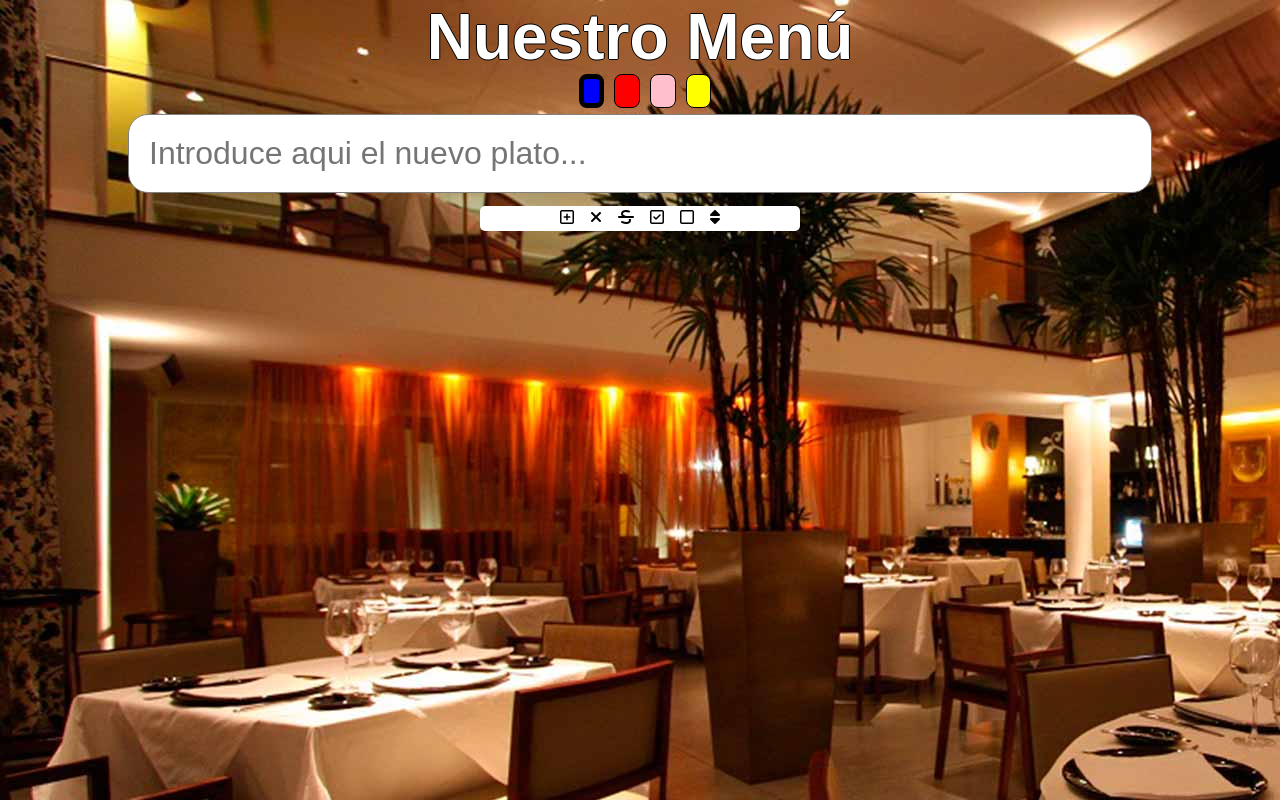
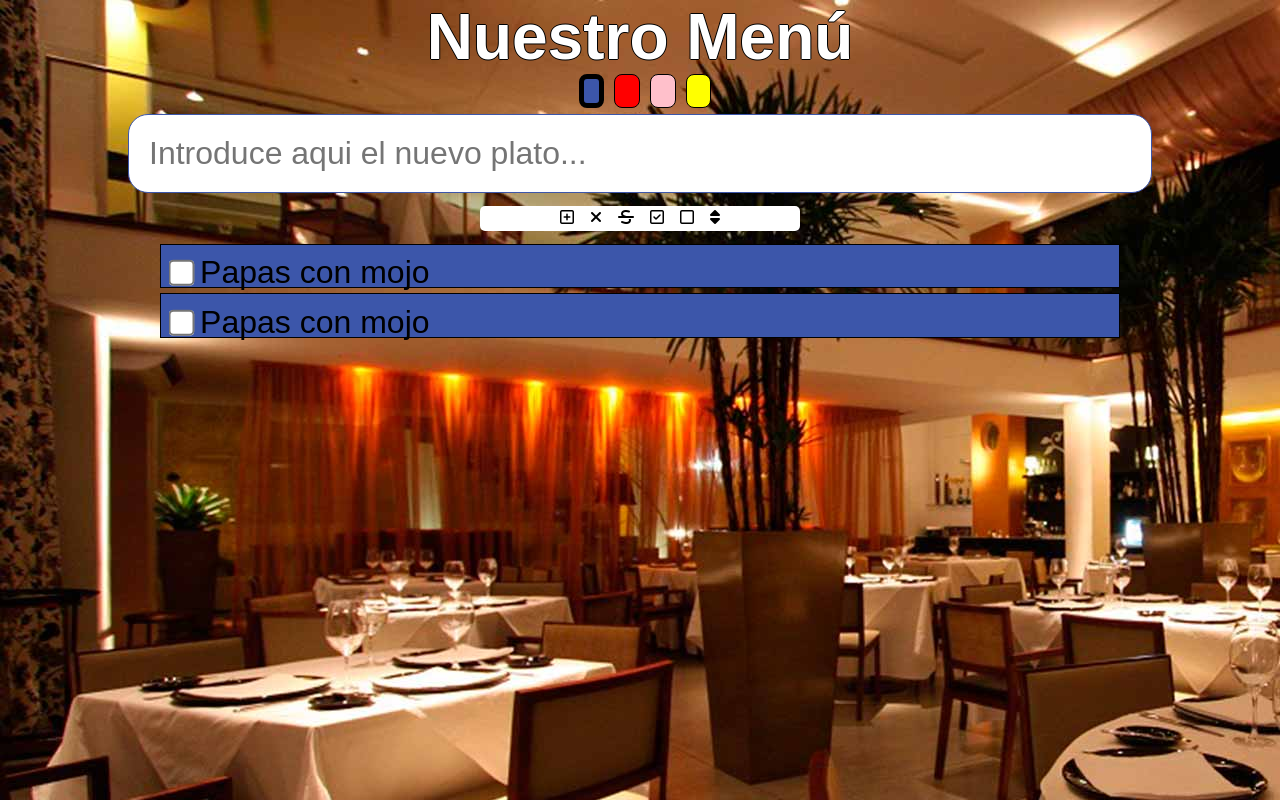
Before and after one commit to Linkmetal/Carta-Restaurante-Serverless, a website: page index.html in a window 1280 px wide. Drawn offline with Linux system fonts and the light colour scheme.

Commit message:
Creado el contenedor y el layout de los platos

```diff
--- a/css/index.scss
+++ b/css/index.scss
@@ -33,6 +33,8 @@ p{
     resize: none;
     border-radius: 20px;
     border: solid thin grey;
+    border: solid thin #3c56aa;
+
 }
 
 .textArea:focus{
@@ -81,3 +83,35 @@ p{
 .button:nth-child(n+2){
     margin-left: 5%;
 }
+
+#menu{
+    width: 75%;
+    margin-left: 12.5%;
+    margin-top: 1%;
+    display: flex;
+    flex-flow: column nowrap;
+    justify-content: flex-start;
+    align-content: center;
+}
+
+.dish{
+    display: flex;
+    flex-flow: row nowrap;
+    width: 100%;
+    height: 3.5vw;
+    justify-content: flex-start;
+    padding-top: 1.5%;
+    padding-left: 1%;
+    margin-bottom: 0.5%;
+    border: solid thin black;
+}
+
+.dish > input{
+    transform: scale(2);
+}
+
+.dishName{
+    margin-top: -0.5%;
+    font-size: 200%;
+    margin-left: 1%;
+}
--- a/js/main.js
+++ b/js/main.js
@@ -2,7 +2,7 @@
 let selectedColor;
 //
 function init() {
-    const colors = ["blue", "red", "pink", "yellow"];
+    const colors = ["#3c56aa", "red", "pink", "yellow"];
     const buttonIcons = ["fa fa-plus-square-o", "fa fa-times", "fa fa-strikethrough", "fa  fa-check-square-o", "fa fa-square-o", "fa fa-sort"];
     const colorsDiv = document.createElement("div");
     colorsDiv.id = "colorsDiv";
@@ -38,6 +38,7 @@ function init() {
     document.getElementById("mainContainer").appendChild(node);
 
     initListeners();
+    loadMenu();
 }
 
 function initListeners() {
@@ -48,3 +49,35 @@ function initListeners() {
         selectedColor.className = "color selectedColor";
     }, false));
 }
+
+function loadMenu(){
+    let menu = document.createElement("div");
+    menu.id = "menu";
+
+    document.getElementById("mainContainer").appendChild(menu);
+    addDish();
+    addDish();
+
+}
+
+function addDish(){
+    let dish = document.createElement("div");
+    dish.className = "dish";
+    //dish.textContent = "Papas con mojo";
+    dish.style.backgroundColor = selectedColor.style.backgroundColor;
+
+    let check = document.createElement("input");
+    check.type = "checkbox";
+    check.name = "menuDishes";
+
+    let text = document.createElement("span");
+    text.className = "dishName";
+    text.textContent = "Papas con mojo";
+
+    dish.appendChild(check);
+    dish.appendChild(text);
+
+    document.getElementById("menu").appendChild(dish);
+
+
+}
```
Also changed, not shown: css/index.css, css/index.min.css.
